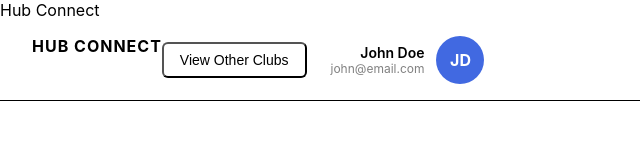
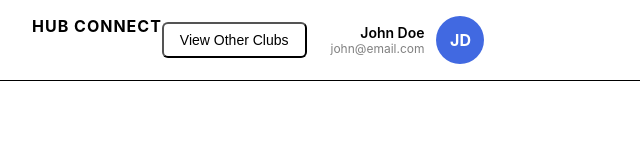
Before and after one commit to banjworst/HUBCONNECT, a plain HTML site: page index.html in a window 1280 px wide. Shown: the whole page, without its empty margins (0-640 px from the left). Drawn offline with Linux system fonts and the light colour scheme.

Commit message:
Fixed meta tag and stylesheet link in index.html

```diff
--- a/index.html
+++ b/index.html
@@ -2,9 +2,9 @@
 <html>
         <head>
                 <meta charset="UTF-8">
-                <meta name="viewport" content="width=device-width, initial-scale=>
+                <meta name="viewport" content="width=device-width, initial-scale=1.0">
                 <title>Hub Connect</title>
-                <link rel="stylesheet" href="style.css"
+                <link rel="stylesheet" href="style.css">
         </head>
         <body>
                 <header>
```
